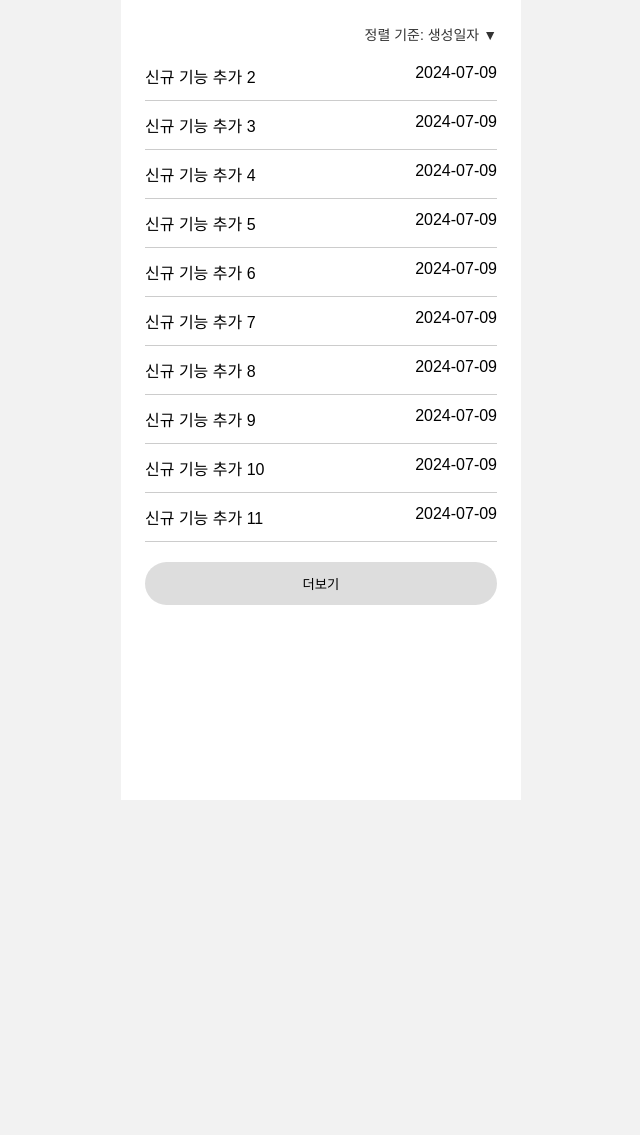
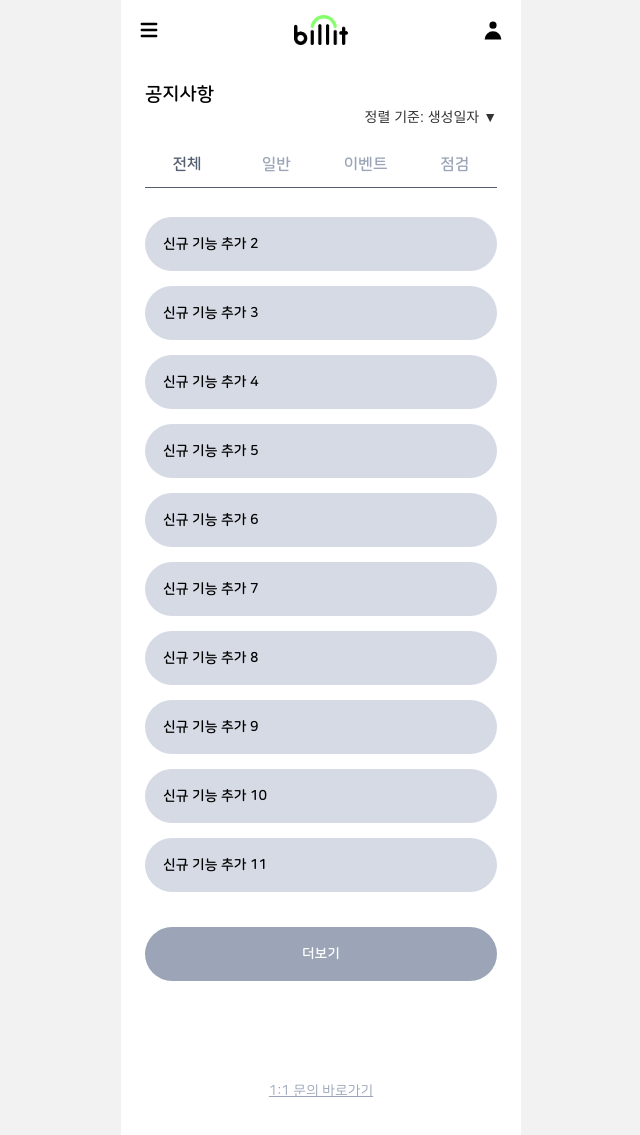
Before and after one commit to pyqwbb/billit, a React (Vite) app: page /notices in a window 1280 px wide. Shown: the whole page, without its empty margins (319-959 px from the left). Before the commit the page ends 800 px from the top, so only its background shows below. Built offline with nearby package versions, Linux system fonts and the light colour scheme.

Commit message:
Feat: 공지사항 리스트 및 상세 페이지 디자인 적용 완료

```diff
--- a/src/data/mock/notices.json
+++ b/src/data/mock/notices.json
@@ -3,7 +3,7 @@
     "id": 1,
     "title": "서비스 점검 안내",
     "content": "7월 10일 새벽 2시에 점검이 있습니다.",
-    "type": "공지",
+    "type": "일반",
     "author": "관리자",
     "createdAt": "2024-07-08"
   },
@@ -11,7 +11,7 @@
     "id": 2,
     "title": "신규 기능 추가 2",
     "content": "포인트 적립 기능이 새롭게 추가되었습니다.",
-    "type": "공지",
+    "type": "일반",
     "author": "관리자",
     "createdAt": "2024-07-09"
   },
@@ -19,7 +19,7 @@
     "id": 3,
     "title": "신규 기능 추가 3",
     "content": "포인트 적립 기능이 새롭게 추가되었습니다.",
-    "type": "공지",
+    "type": "일반",
     "author": "관리자",
     "createdAt": "2024-07-09"
   },
@@ -27,7 +27,7 @@
     "id": 4,
     "title": "신규 기능 추가 4",
     "content": "포인트 적립 기능이 새롭게 추가되었습니다.",
-    "type": "공지",
+    "type": "이벤트",
     "author": "관리자",
     "createdAt": "2024-07-09"
   },
@@ -35,7 +35,7 @@
     "id": 5,
     "title": "신규 기능 추가 5",
     "content": "포인트 적립 기능이 새롭게 추가되었습니다.",
-    "type": "공지",
+    "type": "이벤트",
     "author": "관리자",
     "createdAt": "2024-07-09"
   },
@@ -43,7 +43,7 @@
     "id": 6,
     "title": "신규 기능 추가 6",
     "content": "포인트 적립 기능이 새롭게 추가되었습니다.",
-    "type": "공지",
+    "type": "이벤트",
     "author": "관리자",
     "createdAt": "2024-07-09"
   },
@@ -51,7 +51,7 @@
     "id": 7,
     "title": "신규 기능 추가 7",
     "content": "포인트 적립 기능이 새롭게 추가되었습니다.",
-    "type": "공지",
+    "type": "점검",
     "author": "관리자",
     "createdAt": "2024-07-09"
   },
@@ -59,7 +59,7 @@
     "id": 8,
     "title": "신규 기능 추가 8",
     "content": "포인트 적립 기능이 새롭게 추가되었습니다.",
-    "type": "공지",
+    "type": "점검",
     "author": "관리자",
     "createdAt": "2024-07-09"
   },
@@ -67,7 +67,7 @@
     "id": 9,
     "title": "신규 기능 추가 9",
     "content": "포인트 적립 기능이 새롭게 추가되었습니다.",
-    "type": "공지",
+    "type": "점검",
     "author": "관리자",
     "createdAt": "2024-07-09"
   },
@@ -75,7 +75,7 @@
     "id": 10,
     "title": "신규 기능 추가 10",
     "content": "포인트 적립 기능이 새롭게 추가되었습니다.",
-    "type": "공지",
+    "type": "점검",
     "author": "관리자",
     "createdAt": "2024-07-09"
   },
@@ -83,7 +83,7 @@
     "id": 11,
     "title": "신규 기능 추가 11",
     "content": "포인트 적립 기능이 새롭게 추가되었습니다.",
-    "type": "공지",
+    "type": "점검",
     "author": "관리자",
     "createdAt": "2024-07-09"
   }
--- a/src/pages/CustomerSupport/NoticeDetailPage.jsx
+++ b/src/pages/CustomerSupport/NoticeDetailPage.jsx
@@ -1,25 +1,34 @@
 import { useParams } from 'react-router-dom';
 import noticeData from '../../data/mock/notices.json';
 import styled from 'styled-components';
+import Header from '../../components/header/HeaderGradient';
 
 const Container = styled.div`
   padding: 24px;
 `;
 
-const Title = styled.div`
+const NoticeTitle = styled.span`
   display: flex;
-  justify-content: space-between;
-  align-items: baseline;
-  border-bottom: 1px solid #ccc;
-  padding-bottom: 12px;
+  font-family: 'NanumSquareRoundOTFB';
+  font-size: 19px;
 `;
 
-const Content = styled.div`
-  margin-top: 24px;
-  background: #f5f5f5;
-  padding: 20px;
+const NoticeContent = styled.div`
+  padding: 45px 0 45px 0;
+  margin: 16px 0 11px 0;
   line-height: 1.6;
-  min-height: 300px;
+  border-top: 1px solid var(--side-color-4);
+  border-bottom: 1px solid var(--side-color-4);
+  font-family: 'NanumSquareRoundOTFR';
+  font-size: 16px;
+`;
+
+const NoticeDate = styled.span`
+  display: flex;
+  flex-direction: column;
+  text-align: right;
+  font-family: 'NanumSquareRoundOTFR';
+  font-size: 12px;
 `;
 
 function NoticeDetailPage() {
@@ -27,13 +36,14 @@ function NoticeDetailPage() {
   const notice = noticeData.find(n => n.id === parseInt(id));
 
   return (
+    <>
+    <Header title="공지사항"/>
     <Container>
-      <Title>
-        <h2>{notice.title}</h2>
-        <span>{notice.createdAt}</span>
-      </Title>
-      <Content>{notice.content}</Content>
+      <NoticeTitle>{notice.title}</NoticeTitle>
+      <NoticeContent>{notice.content}</NoticeContent>
+      <NoticeDate>{notice.createdAt}</NoticeDate>
     </Container>
+    </>
   );
 }
 
--- a/src/pages/CustomerSupport/NoticesPage.jsx
+++ b/src/pages/CustomerSupport/NoticesPage.jsx
@@ -2,35 +2,74 @@ import { useState } from 'react';
 import noticeData from '../../data/mock/notices.json';
 import styled from 'styled-components';
 import { useNavigate } from 'react-router-dom';
+import Header from '../../components/header/HeaderMain';
 
 const Container = styled.div`
   display: flex;
-  gap: 32px;
+  flex-direction: column;
   padding: 24px;
-  flex-wrap: wrap;
+`;
+
+const Title = styled.span`
+  font-family: 'NanumSquareRoundOTFB';
+  font-size: 19px;
+`;
+
+const CategoryScroll = styled.div`
+  display: flex;
+  overflow-x: auto;
+  border: none;
+  gap: 5px;
+  margin-bottom: 14px;
+  border-bottom: 1px solid var(--side-color-4);
+`;
+
+const CategoryButton = styled.button`
+  padding: 6px 12px;
+  border: none;
+  background-color: #fff;
+  white-space: nowrap;
+  cursor: pointer;
+  width: 100%;
+  font-size: 16px;
+  font-family: 'NanumSquareRoundOTFB';
+  color: ${({ selected }) => (selected ? 'var(--side-color-4)' : 'var(--side-color-3)')};
+  margin-bottom: 8px;
 `;
 
 const ListContainer = styled.div`
   flex: 1;
-  min-width: 300px;
+  display: flex;
+  flex-direction: column;
+  gap: 15px;
 `;
 
 const NoticeItem = styled.div`
-  padding: 12px 0;
-  border-bottom: 1px solid #ccc;
+  width: 100%;
+  height: 54px;
+  padding: 18px;
+  align-items: center;
   cursor: pointer;
   display: flex;
+  font-family: 'NanumSquareRoundOTFB';
+  font-size: 14px;
+  background-color: var(--side-color-2);
+  border-radius: 30px;
   justify-content: space-between;
 `;
 
 const MoreButton = styled.button`
   width: 100%;
+  height: 54px;
   margin-top: 20px;
   padding: 12px;
   border-radius: 30px;
   border: none;
-  background-color: #ddd;
+  background-color: var(--side-color-3);
+  color: white;
   cursor: pointer;
+  font-family: 'NanumSquareRoundOTFB';
+  font-size: 14px;
 `;
 
 const SortButton = styled.button`
@@ -41,40 +80,84 @@ const SortButton = styled.button`
   cursor: pointer;
 `;
 
+const Footer = styled.div`
+  width: 100%;
+  padding: 12px;
+  background: none;
+  margin-top: 90px;
+  display: flex;
+  flex-direction: column;
+  align-items: center;
+
+  p {
+    color: var(--side-color-3);
+    font-family: 'NanumSquareRoundOTFR';
+    font-size: 14px;
+    text-decoration: underline;
+  }
+`;
+
 function NoticesPage() {
   const navigate = useNavigate();
   const [limit, setLimit] = useState(10);
   const [sortAsc, setSortAsc] = useState(false);
+  const [selectedCategory, setSelectedCategory] = useState('전체');
+
+  const categories = ['전체', ...new Set(noticeData.map(n => n.type))];
+
+  const sortedData = [...noticeData]
+    .filter(n => selectedCategory === '전체' || n.type === selectedCategory)
+    .sort((a, b) => {
+      const dateA = new Date(a.createdAt);
+      const dateB = new Date(b.createdAt);
+      return sortAsc ? dateA - dateB : dateB - dateA;
+    });
 
   const handleClick = (id) => {
     navigate(`/notices/${id}`);
   };
 
-  const sortedData = [...noticeData].sort((a, b) => {
-    const dateA = new Date(`${a.createdAt}`);
-    const dateB = new Date(`${b.createdAt}`);
-    return sortAsc ? dateA - dateB : dateB - dateA;
-  });
+  return (
+    <>
+      <Header />
+      <Container>
+        <Title>공지사항</Title>
 
-  return (
-    <Container>
         <ListContainer>
           <div style={{ textAlign: 'right', marginBottom: '8px' }}>
             <SortButton onClick={() => setSortAsc(prev => !prev)}>
               정렬 기준: 생성일자 {sortAsc ? '▲' : '▼'}
             </SortButton>
           </div>
+
+          <CategoryScroll>
+            {categories.map((cat, i) => (
+              <CategoryButton
+                key={i}
+                selected={selectedCategory === cat}
+                onClick={() => setSelectedCategory(cat)}
+              >
+                {cat}
+              </CategoryButton>
+            ))}
+          </CategoryScroll>
+
           {sortedData.slice(0, limit).map((notice) => (
             <NoticeItem key={notice.id} onClick={() => handleClick(notice.id)}>
               <span>{notice.title}</span>
-            <span>{notice.createdAt}</span>
             </NoticeItem>
           ))}
+
           {limit < sortedData.length && (
             <MoreButton onClick={() => setLimit(prev => prev + 10)}>더보기</MoreButton>
           )}
         </ListContainer>
+
+        <Footer>
+          <p>1:1 문의 바로가기</p>
+        </Footer>
       </Container>
+    </>
   );
 }
 
```
Lines whose indentation alone changed are shown as unchanged.
